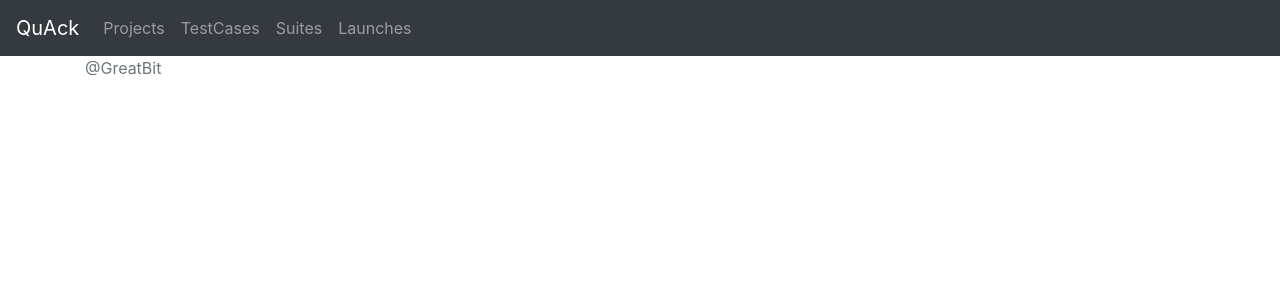
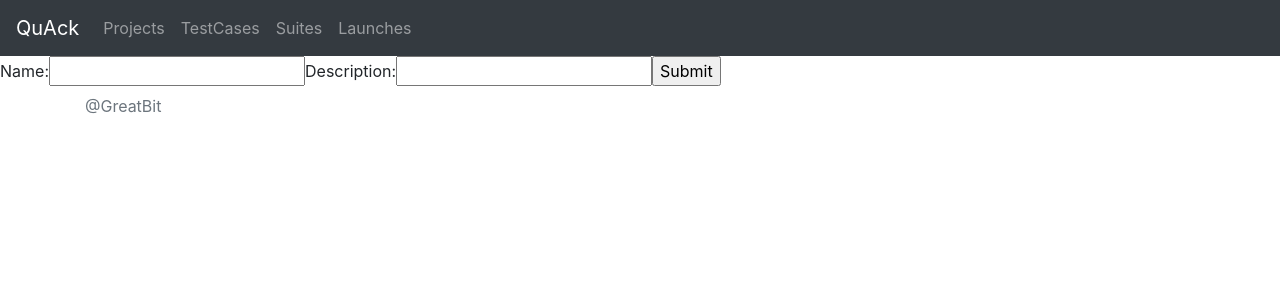
Before and after one commit to greatbit/quack, a React (Create React App) app in the folder ui/src/: page /projects/new in a window 1280 px wide. Shown: the top 300 px of the page. Built offline with nearby package versions, Linux system fonts and the light colour scheme.

Commit message:
Add project creation form

```diff
--- a/ui/src/src/common/Main.js
+++ b/ui/src/src/common/Main.js
@@ -4,6 +4,7 @@ import TestCases from '../testcases/TestCases'
 import TestSuites from '../testsuites/TestSuites'
 import Projects from '../projects/Projects'
 import Launches from '../launches/Launches'
+import ProjectForm from '../projects/ProjectForm'
 
 
 const Main = () => (
@@ -11,6 +12,7 @@ const Main = () => (
     <Switch>
       <Route exact path='/' component={Projects}/>
       <Route exact path='/projects' component={Projects}/>
+      <Route exact path='/projects/new' component={ProjectForm}/>
       <Route path='/testcases' component={TestCases}/>
       <Route path='/testsuites' component={TestSuites}/>
       <Route path='/launches' component={Launches}/>
--- /dev/null
+++ b/ui/src/src/projects/ProjectForm.js
@@ -0,0 +1,74 @@
+import React, { Component } from 'react';
+import { Link } from 'react-router-dom';
+import axios from "axios";
+import { withRouter } from 'react-router';
+
+class ProjectForm extends Component {
+
+
+    constructor(props) {
+        super(props);
+        this.state = {
+             project: {
+                 id: null,
+                 name: "",
+                 description: "",
+                 allowedGroups: []
+             }
+         };
+
+        this.handleChange = this.handleChange.bind(this);
+        this.handleSubmit = this.handleSubmit.bind(this);
+      }
+
+      handleChange(event) {
+        var projectUpd = this.state.project;
+        projectUpd[event.target.name] = event.target.value;
+        const newState = Object.assign({}, this.state, {
+          project: projectUpd
+        });
+        this.setState(newState);
+      }
+
+      handleSubmit(event) {
+        axios.post('/api/project', this.state.project)
+        .then(response => {
+            this.props.history.push('/projects');
+        })
+        event.preventDefault();
+      }
+
+    componentDidMount() {
+        if (this.props.id){
+            axios
+              .get("/api/project/" + this.props.id)
+              .then(response => {
+                const newState = Object.assign({}, this.state, {
+                  project: response.data
+                });
+                this.setState(newState);
+              })
+              .catch(error => console.log(error));
+        }
+     }
+
+
+    render() {
+        return (
+            <form onSubmit={this.handleSubmit}>
+              <label>
+                Name:
+                <input type="text" name="name" value={this.state.project.name} onChange={this.handleChange} />
+              </label>
+              <label>
+                Description:
+                <input type="text" name="description" value={this.state.project.description} onChange={this.handleChange} />
+              </label>
+              <input type="submit" value="Submit" />
+            </form>
+        );
+      }
+
+}
+
+export default withRouter(ProjectForm);
--- a/ui/src/src/projects/Projects.js
+++ b/ui/src/src/projects/Projects.js
@@ -9,7 +9,7 @@ class Projects extends Component {
 
     componentDidMount() {
         axios
-          .get("/api/projects")
+          .get("/api/project")
           .then(response => {
 
             const projects = response.data.map(project => {
@@ -22,8 +22,6 @@ class Projects extends Component {
             const newState = Object.assign({}, this.state, {
               projects: projects
             });
-
-            // store the new state object in the component's state
             this.setState(newState);
           })
           .catch(error => console.log(error));
@@ -35,7 +33,7 @@ class Projects extends Component {
           <div>
             <ul>{
                 this.state.projects.map(function(project){
-                    return <li><Link to="/projects/{project.id}">{project.name}</Link></li>;
+                    return <li><Link to="/project/{project.id}">{project.name}</Link></li>;
                 })
             }</ul>
           </div>
```
Also changed, not shown: 2 other files (tests, documents, lock files or other folders).
